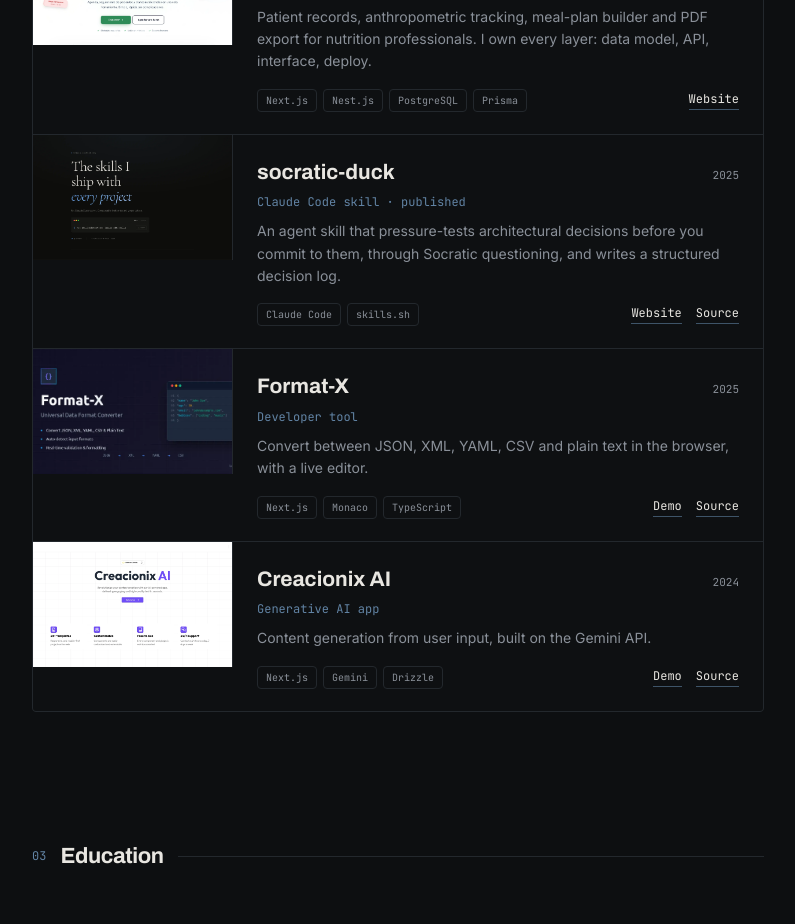
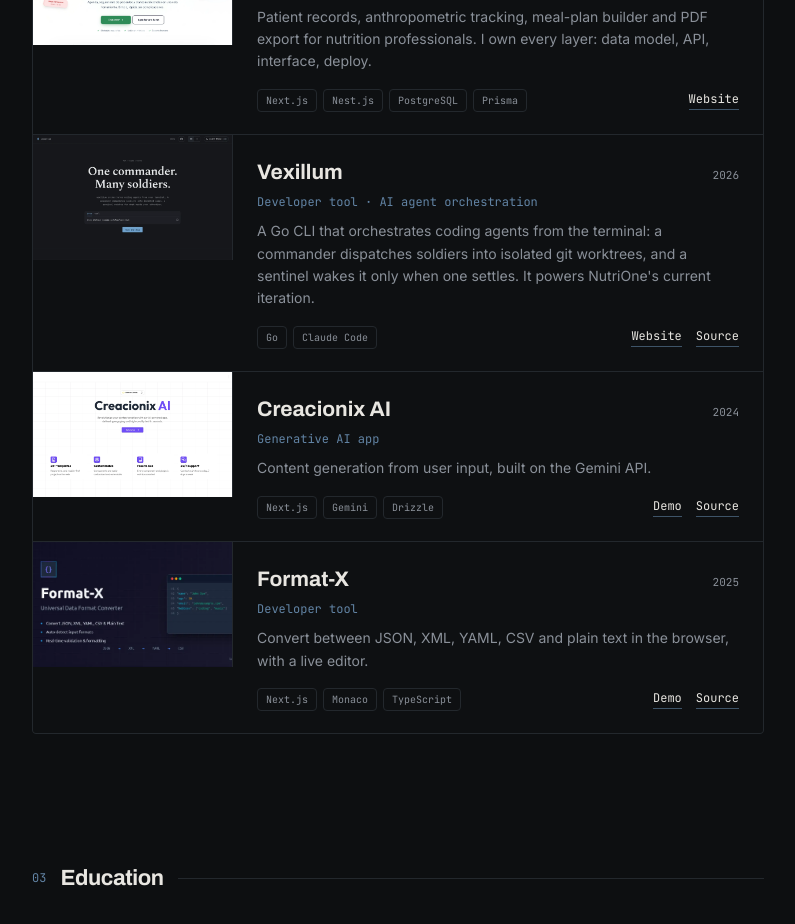
Before and after one commit to isaias-alt/lucasco.dev, a Next.js app: page / in a window 1280 px wide. Shown: the part 1420-2344 px from the top of the page, without its empty margins (242-1037 px from the left). Built offline with nearby package versions, Linux system fonts and the light colour scheme; no server answers.

Commit message:
feat: reorder projects and replace socratic-duck with Vexillum

```diff
--- a/src/data/resume.ts
+++ b/src/data/resume.ts
@@ -102,30 +102,16 @@ export const resume: Resume = {
       links: [{ label: "Website", href: "https://nutrione.com.py" }],
     },
     {
-      name: "socratic-duck",
-      year: "2025",
-      tag: "Claude Code skill · published",
+      name: "Vexillum",
+      year: "2026",
+      tag: "Developer tool · AI agent orchestration",
       description:
-        "An agent skill that pressure-tests architectural decisions before you commit to them, through Socratic questioning, and writes a structured decision log.",
-      stack: ["Claude Code", "skills.sh"],
-      image: "/projects/socratic-duck.webp",
+        "A Go CLI that orchestrates coding agents from the terminal: a commander dispatches soldiers into isolated git worktrees, and a sentinel wakes it only when one settles. It powers NutriOne's current iteration.",
+      stack: ["Go", "Claude Code"],
+      image: "/projects/vexillum.webp",
       links: [
-        { label: "Website", href: "https://skills.lucasco.dev" },
-        { label: "Source", href: "https://github.com/isaias-alt/skills" },
-      ],
-    },
-    {
-      name: "Format-X",
-      year: "2025",
-      tag: "Developer tool",
-      description:
-        "Convert between JSON, XML, YAML, CSV and plain text in the browser, with a live editor.",
-      stack: ["Next.js", "Monaco", "TypeScript"],
-      image: "/projects/format-x.webp",
-      imagePosition: "20% center",
-      links: [
-        { label: "Demo", href: "https://format-your-x.vercel.app/" },
-        { label: "Source", href: "https://github.com/isaias-alt/format-x" },
+        { label: "Website", href: "https://vx.lucasco.dev" },
+        { label: "Source", href: "https://github.com/isaias-alt/vexillum" },
       ],
     },
     {
@@ -142,6 +128,20 @@ export const resume: Resume = {
           label: "Source",
           href: "https://github.com/isaias-alt/creacionix-ai",
         },
+      ],
+    },
+    {
+      name: "Format-X",
+      year: "2025",
+      tag: "Developer tool",
+      description:
+        "Convert between JSON, XML, YAML, CSV and plain text in the browser, with a live editor.",
+      stack: ["Next.js", "Monaco", "TypeScript"],
+      image: "/projects/format-x.webp",
+      imagePosition: "20% center",
+      links: [
+        { label: "Demo", href: "https://format-your-x.vercel.app/" },
+        { label: "Source", href: "https://github.com/isaias-alt/format-x" },
       ],
     },
   ],
```
Also changed, not shown: public/projects/socratic-duck.webp (deleted), public/projects/vexillum.webp (added).
